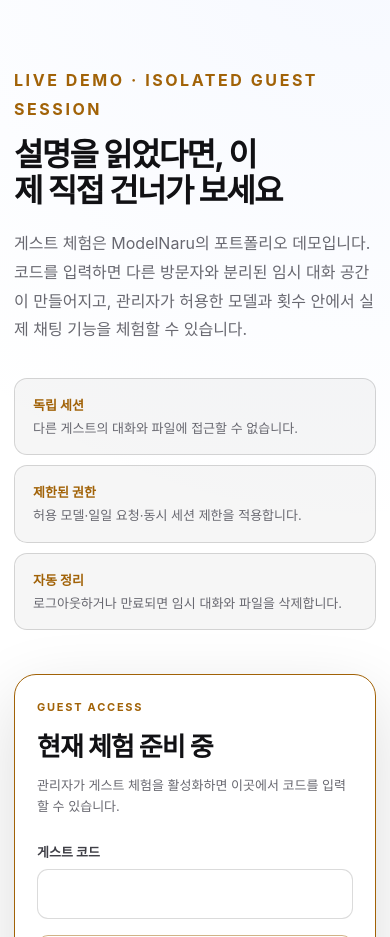
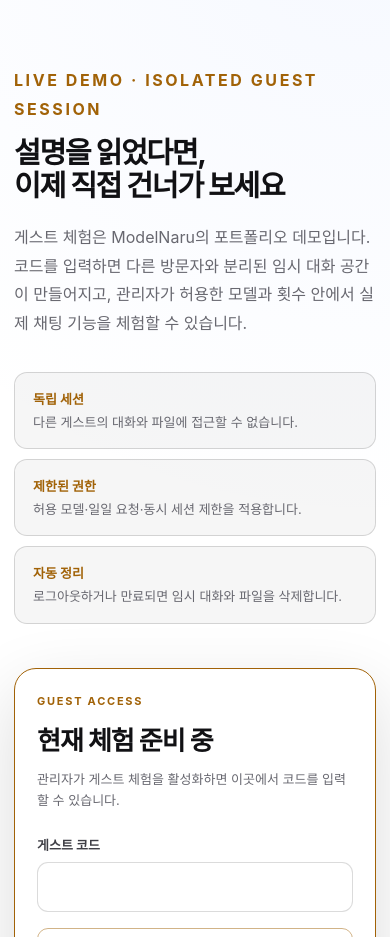
Before and after one commit to totjae/modelnaru, a Next.js app in the folder apps/web/: page / in a window 390 px wide. Shown: the part 4540-5477 px from the top of the page. Built offline with nearby package versions, Linux system fonts and the light colour scheme; no server answers.

Commit message:
Fix guest heading line break

```diff
--- a/apps/web/app/page.tsx
+++ b/apps/web/app/page.tsx
@@ -459,7 +459,10 @@ export default function HomePage() {
       >
         <div className="guest-story">
           <p className="eyebrow">LIVE DEMO · ISOLATED GUEST SESSION</p>
-          <h2 id="guest-title">설명을 읽었다면, 이제 직접 건너가 보세요</h2>
+          <h2 id="guest-title" className="guest-title">
+            <span>설명을 읽었다면,</span>
+            <span>이제 직접 건너가 보세요</span>
+          </h2>
           <p>
             게스트 체험은 ModelNaru의 포트폴리오 데모입니다. 코드를 입력하면
             다른 방문자와 분리된 임시 대화 공간이 만들어지고, 관리자가 허용한
--- a/apps/web/app/styles.css
+++ b/apps/web/app/styles.css
@@ -422,6 +422,11 @@ h1 {
   white-space: nowrap;
 }
 
+.guest-title span {
+  display: block;
+  white-space: nowrap;
+}
+
 .architecture-section .section-heading {
   display: grid;
   max-width: none;
@@ -3384,6 +3389,10 @@ h1 {
     font-size: clamp(28px, 8vw, 34px);
   }
 
+  .guest-story .guest-title {
+    font-size: clamp(25px, 7.5vw, 34px);
+  }
+
   .architecture-flow,
   .role-grid {
     grid-template-columns: 1fr;
```
Also changed, not shown: 2 other files (tests, documents, lock files or other folders).
